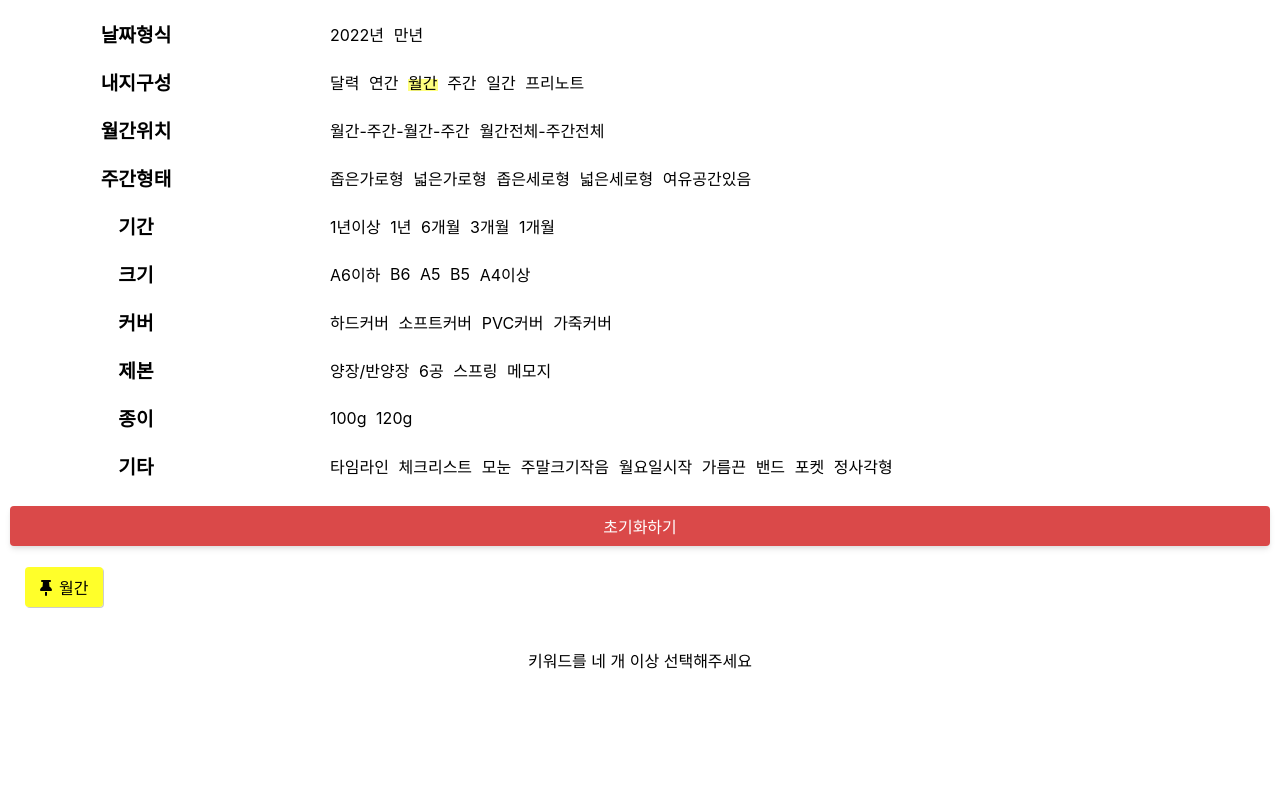
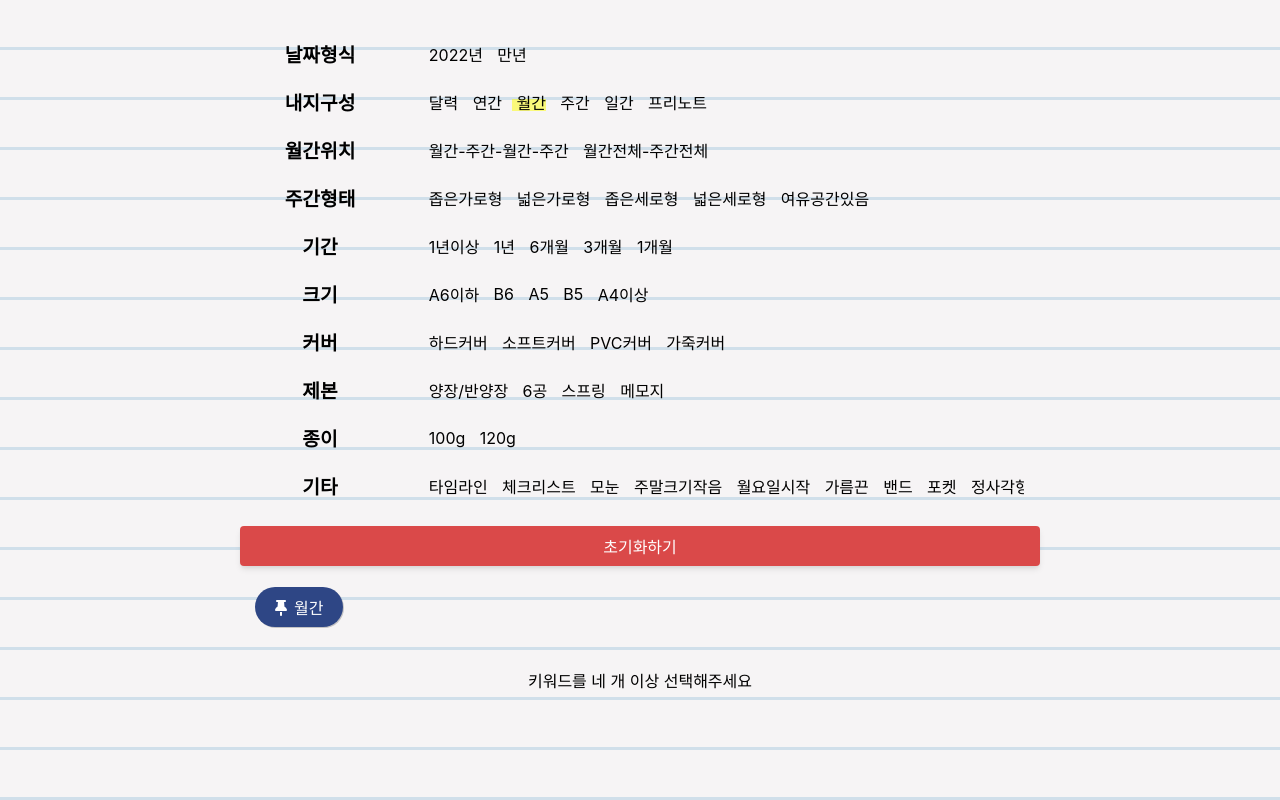
Before and after one commit to purple402/diarySearch, a React (Create React App) app: page / in a window 1280 px wide. Built offline with nearby package versions, Linux system fonts and the light colour scheme.

Commit message:
Update design of page

```diff
--- a/src/App.css
+++ b/src/App.css
@@ -1,5 +1,10 @@
 body {
   padding: 10px;
+  /* background: linear-gradient(rgb(255, 187, 51) 50%, rgb(85, 187, 170) 0);
+  background-size: 100% 50px; */
+  background: linear-gradient(rgb(246 244 245) 95%, rgb(208 223 234) 0);
+  background-size: 100% 50px;
+
 }
 
 .keywordMessage {
@@ -9,3 +14,21 @@ body {
   height: 4rem;
   font-size: 1rem;
 }
+
+.App {
+  display: flex;
+  flex-direction: column;
+  align-items: center;
+}
+
+.category, .ResultLists {
+  max-width: 800px;
+  padding-top: 20px;
+}
+
+
+@media (max-width: 760px) {
+  body {
+    background-size: 100% 30px;
+  }
+}
--- a/src/components/Category.css
+++ b/src/components/Category.css
@@ -1,6 +1,7 @@
 .category {
   display: flex;
   flex-direction: column;
+  width: 100%;
 }
 
 /* list */
@@ -27,18 +28,17 @@
   align-items: center;
   overflow: auto;
   position: absolute;
-  left: 25vw;
+  left: 23%;
 }
 
 .subCategory li {
-  margin: 0.3rem 0.6rem 0.3rem 0;
+  margin: 0.3rem 0.6rem 0.3rem 0.3rem;
   font-size: 1rem;
-  word-break: keep-all;
   white-space: nowrap;
 }
 
 .subCategory::-webkit-scrollbar {
-  height: 0.5rem;
+  height: 0.4rem;
   width: 90%;
 }
 
@@ -65,7 +65,6 @@ label {
   cursor: pointer;
 }
 
-
 .subCategory .keyword {
   position: relative;
 }
@@ -75,6 +74,7 @@ label {
   width: 0%;
   height: 50%;
   bottom: 3px;
+  left: -4px;
   z-index: -1;
   background-color: yellow;
   opacity: 0;
@@ -82,14 +82,10 @@ label {
 }
 
 input:checked + .checkedLabel {
-  width: 100%;
+  width: 113%;
   opacity: 0.5;
   transition-property: width;
   transition-timing-function: ease-in;
-}
-
-input:checked + label {
-  background-color: yellow
 }
 
 /* Reset button */
--- a/src/components/ResultLists.js
+++ b/src/components/ResultLists.js
@@ -14,7 +14,6 @@ function ResultLists(props) {
   }
 
   const isMobile = detectMobileDevice();
-  console.log(isMobile);
 
   function containKeywords(data) {
     for (let i = 0; i < selectedKeywords.length; i++) {
--- a/src/components/keywordLists.css
+++ b/src/components/keywordLists.css
@@ -7,10 +7,11 @@
 }
 
 .keywordDeleteBtn {
-    background-color: rgb(255, 255, 255);;
-    border: 0.3px solid rgba(102, 102, 102, 0.76);
-    border-radius: 4px;
-    padding: 8px 15px;
+    background-color: rgb(255, 255, 255);
+    /* background-color: #2e466b; */
+    border: 0.3px solid rgba(102, 102, 102, 0.466);
+    border-radius: 25px;
+    padding: 15px 20px;
     margin: 5px;
     font-size: 1rem;
     display: flex;
@@ -21,13 +22,14 @@
     box-shadow: 1px 1px rgba(0, 0, 0, 0.2);
 }
 
-.isChecked .keywordDeleteBtn {
-    background-color: rgba(255, 255, 0, 0.836);
-    border: none;
+.keywordDeleteBtn:hover {
+    background-color: rgba(255, 255, 0, 0.507);
 }
 
-.keywordDeleteBtn:hover {
-    background-color: rgba(240, 240, 29, 0.87);
+.isChecked .keywordDeleteBtn {
+    background-color: rgba(46, 70, 133, 1);
+    border: none;
+    color: white;
 }
 
 .isChecked .keywordDeleteBtn:hover {
```
